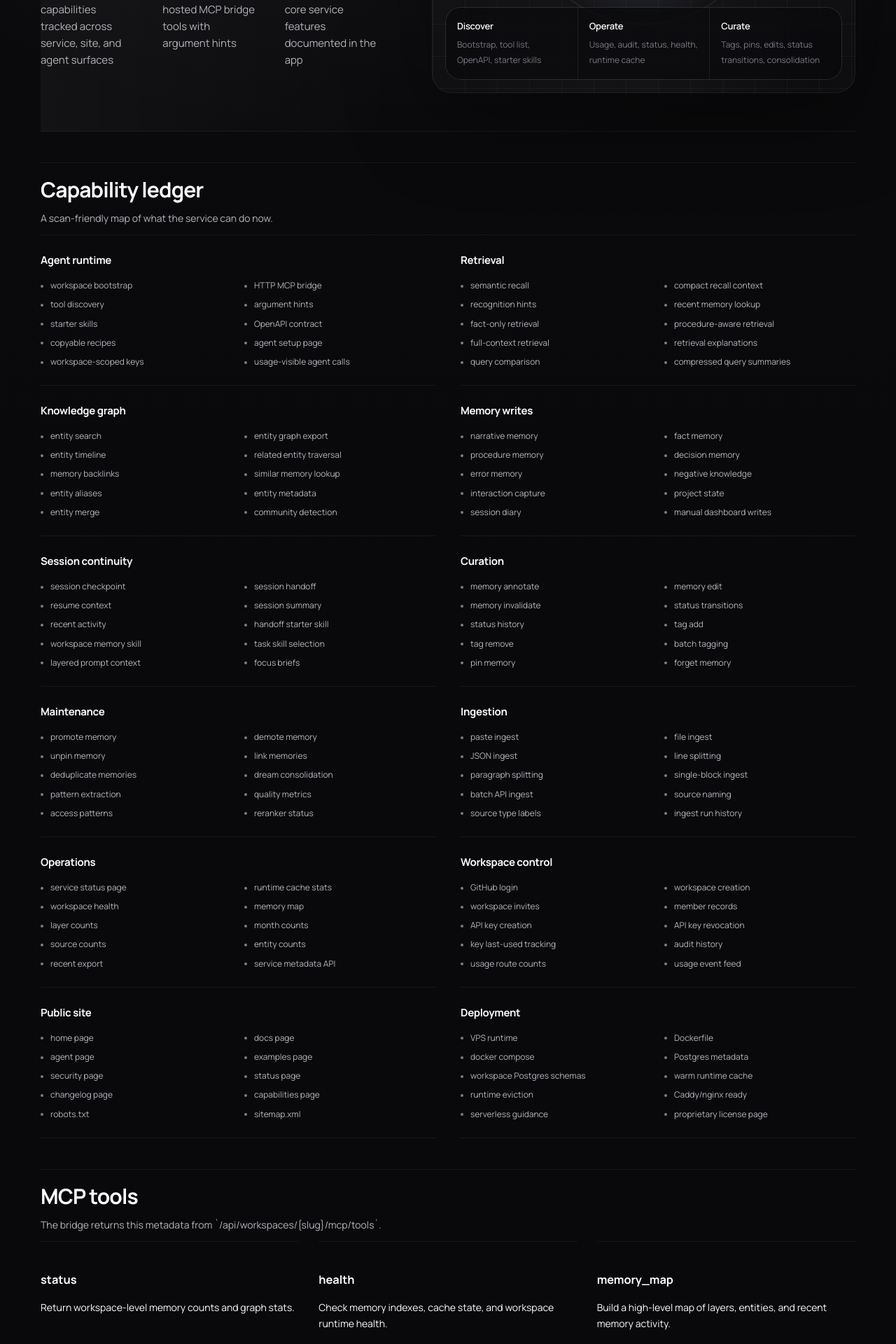
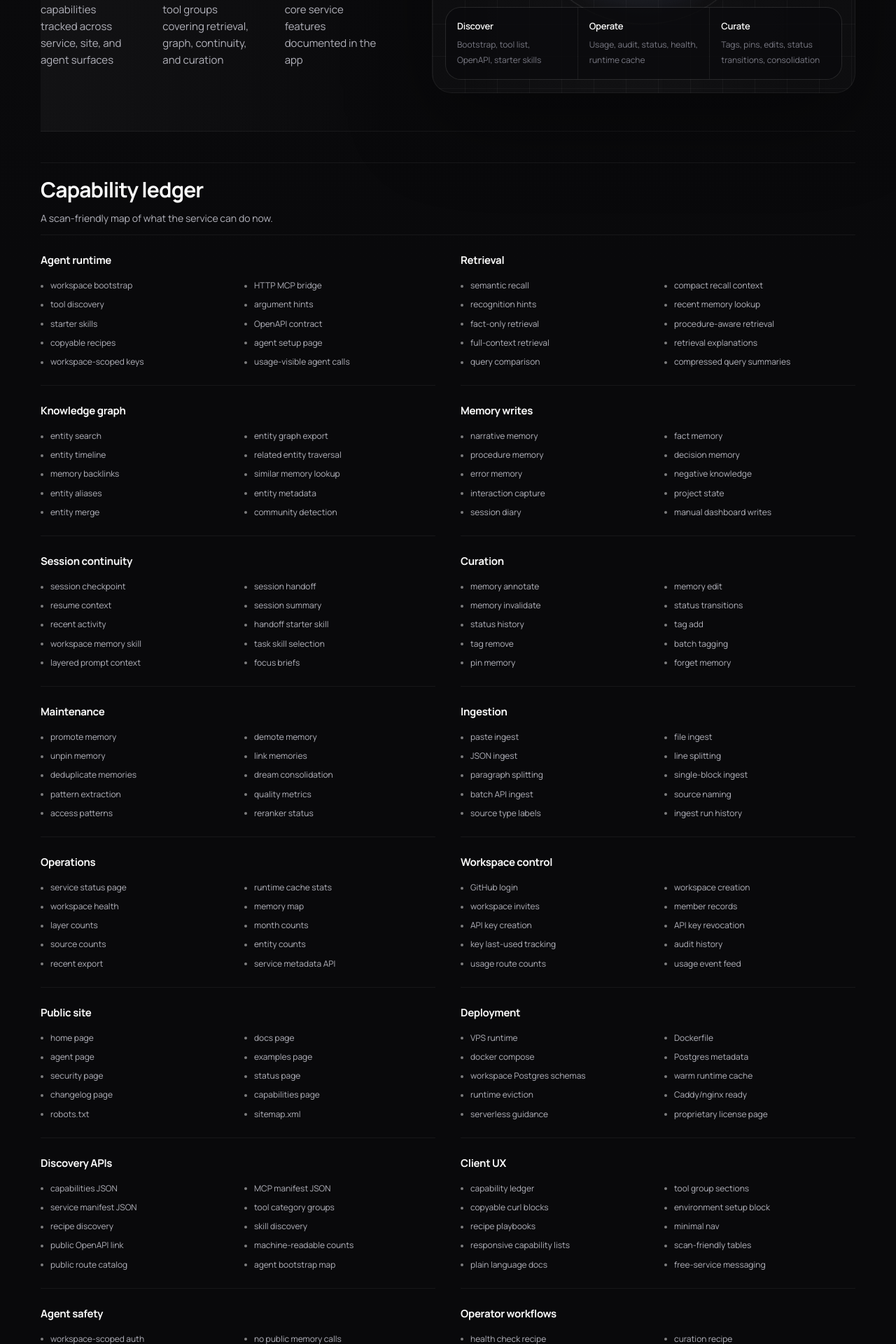
Before and after one commit to raya-ac/engram-cloud, a FastAPI app: page /capabilities in a window 1280 px wide. Shown: the part 600-2520 px from the top of the page at 70% size. Run offline with FastAPI, Linux system fonts and the light colour scheme; parts of the project's set-up code (start-up, migrations or seed data) failed here and were passed over; some libraries are stand-ins or nearby versions.

Commit message:
Add public manifests and tool groups

```diff
--- a/app/main.py
+++ b/app/main.py
@@ -13,7 +13,7 @@ from starlette.middleware.sessions import SessionMiddleware
 from sqlalchemy import false, func, select
 from sqlalchemy import delete
 
-from app.agent_catalog import STARTER_SKILLS, SUPPORTED_TOOLS, render_skill_markdown, starter_skill_list
+from app.agent_catalog import STARTER_SKILLS, SUPPORTED_TOOLS, grouped_tool_list, render_skill_markdown, starter_skill_list
 from app.auth import current_user_id, login_required, oauth
 from app.config import settings
 from app.db import Base, SessionLocal, engine
@@ -113,6 +113,46 @@ INTEGRATION_RECIPES = [
         "steps": ["Poll usage endpoint", "Group by route", "Rotate quiet or noisy keys"],
         "command": "curl -H \"Authorization: Bearer $MEMORYLAYER_KEY\" \"$MEMORYLAYER_URL/api/workspaces/$SLUG/usage\"",
     },
+    {
+        "name": "Compact prompt context",
+        "steps": ["Call MCP bridge", "Fetch recall_context", "Inject result"],
+        "command": "curl -X POST -H \"Authorization: Bearer $MEMORYLAYER_KEY\" -H \"Content-Type: application/json\" -d '{\"tool\":\"recall_context\",\"args\":{\"query\":\"current project state\",\"max_tokens\":1200}}' \"$MEMORYLAYER_URL/api/workspaces/$SLUG/mcp\"",
+    },
+    {
+        "name": "Session checkpoint",
+        "steps": ["Summarize work", "Save checkpoint", "Resume later"],
+        "command": "curl -X POST -H \"Authorization: Bearer $MEMORYLAYER_KEY\" -H \"Content-Type: application/json\" -d '{\"tool\":\"session_checkpoint\",\"args\":{\"note\":\"Finished deploy; next check onboarding flow\",\"limit\":8}}' \"$MEMORYLAYER_URL/api/workspaces/$SLUG/mcp\"",
+    },
+    {
+        "name": "Negative knowledge",
+        "steps": ["Catch bad assumption", "Store exclusion", "Prevent repeat"],
+        "command": "curl -X POST -H \"Authorization: Bearer $MEMORYLAYER_KEY\" -H \"Content-Type: application/json\" -d '{\"tool\":\"remember_negative\",\"args\":{\"content\":\"Do not use local SQLite for production memory\",\"scope\":\"deployment\",\"context\":\"Postgres is required for hosted workspaces\"}}' \"$MEMORYLAYER_URL/api/workspaces/$SLUG/mcp\"",
+    },
+    {
+        "name": "Entity pivot",
+        "steps": ["Find entity", "Load graph", "Follow related work"],
+        "command": "curl -X POST -H \"Authorization: Bearer $MEMORYLAYER_KEY\" -H \"Content-Type: application/json\" -d '{\"tool\":\"entity_graph\",\"args\":{\"name\":\"Memorylayer\"}}' \"$MEMORYLAYER_URL/api/workspaces/$SLUG/mcp\"",
+    },
+    {
+        "name": "Curation pass",
+        "steps": ["Find duplicate cluster", "Deduplicate", "Check quality"],
+        "command": "curl -X POST -H \"Authorization: Bearer $MEMORYLAYER_KEY\" -H \"Content-Type: application/json\" -d '{\"tool\":\"dedup\",\"args\":{\"threshold\":0.92,\"max_merges\":5}}' \"$MEMORYLAYER_URL/api/workspaces/$SLUG/mcp\"",
+    },
+    {
+        "name": "Tool manifest",
+        "steps": ["Fetch manifest", "Group tools", "Render client UI"],
+        "command": "curl \"$MEMORYLAYER_URL/api/mcp/manifest\"",
+    },
+    {
+        "name": "Public capability sync",
+        "steps": ["Fetch capabilities", "Cache counts", "Expose service map"],
+        "command": "curl \"$MEMORYLAYER_URL/api/capabilities\"",
+    },
+    {
+        "name": "Workspace health check",
+        "steps": ["Call health", "Read memory map", "Export recent"],
+        "command": "curl -X POST -H \"Authorization: Bearer $MEMORYLAYER_KEY\" -H \"Content-Type: application/json\" -d '{\"tool\":\"health\",\"args\":{}}' \"$MEMORYLAYER_URL/api/workspaces/$SLUG/mcp\"",
+    },
 ]
 
 
@@ -297,11 +337,101 @@ CAPABILITY_GROUPS = [
             "proprietary license page",
         ],
     },
+    {
+        "name": "Discovery APIs",
+        "items": [
+            "capabilities JSON",
+            "MCP manifest JSON",
+            "service manifest JSON",
+            "tool category groups",
+            "recipe discovery",
+            "skill discovery",
+            "public OpenAPI link",
+            "machine-readable counts",
+            "public route catalog",
+            "agent bootstrap map",
+        ],
+    },
+    {
+        "name": "Client UX",
+        "items": [
+            "capability ledger",
+            "tool group sections",
+            "copyable curl blocks",
+            "environment setup block",
+            "recipe playbooks",
+            "minimal nav",
+            "responsive capability lists",
+            "scan-friendly tables",
+            "plain language docs",
+            "free-service messaging",
+        ],
+    },
+    {
+        "name": "Agent safety",
+        "items": [
+            "workspace-scoped auth",
+            "no public memory calls",
+            "explicit argument hints",
+            "curation tools documented",
+            "negative knowledge capture",
+            "audit on bridge calls",
+            "usage trail on bridge calls",
+            "revocable keys",
+            "soft-delete memory path",
+            "status history lookup",
+        ],
+    },
+    {
+        "name": "Operator workflows",
+        "items": [
+            "health check recipe",
+            "curation recipe",
+            "entity pivot recipe",
+            "checkpoint recipe",
+            "compact context recipe",
+            "capability sync recipe",
+            "tool manifest recipe",
+            "usage monitor recipe",
+            "ingestion recipe",
+            "handoff recipe",
+        ],
+    },
 ]
 
 
 def capability_count() -> int:
     return sum(len(group["items"]) for group in CAPABILITY_GROUPS)
+
+
+def public_manifest() -> dict:
+    return {
+        "service": "memorylayer",
+        "name": "Memorylayer",
+        "runtime": "vps",
+        "database": "postgres",
+        "base_url": settings.base_url,
+        "routes": {
+            "home": f"{settings.base_url}/",
+            "docs": f"{settings.base_url}/docs",
+            "agents": f"{settings.base_url}/agents",
+            "capabilities": f"{settings.base_url}/capabilities",
+            "examples": f"{settings.base_url}/examples",
+            "status": f"{settings.base_url}/status",
+            "openapi": f"{settings.base_url}/openapi.json",
+            "service_status": f"{settings.base_url}/api/service/status",
+            "capabilities_json": f"{settings.base_url}/api/capabilities",
+            "mcp_manifest": f"{settings.base_url}/api/mcp/manifest",
+        },
+        "counts": {
+            "features": len(SERVICE_FEATURES),
+            "capabilities": capability_count(),
+            "mcp_tools": len(SUPPORTED_TOOLS),
+            "tool_groups": len(grouped_tool_list()),
+            "recipes": len(INTEGRATION_RECIPES),
+            "skills": len(STARTER_SKILLS),
+        },
+    }
 
 
 CHANGELOG_ENTRIES = [
@@ -735,6 +865,7 @@ async def home(request: Request):
         features=SERVICE_FEATURES,
         recipes=INTEGRATION_RECIPES,
         tools=SUPPORTED_TOOLS,
+        tool_groups=grouped_tool_list(),
         capability_groups=CAPABILITY_GROUPS,
         capability_count=capability_count(),
     )
@@ -748,6 +879,7 @@ async def agents_page(request: Request):
         skills=starter_skill_list(),
         recipes=INTEGRATION_RECIPES,
         tools=SUPPORTED_TOOLS,
+        tool_groups=grouped_tool_list(),
         capability_groups=CAPABILITY_GROUPS,
         capability_count=capability_count(),
     )
@@ -765,6 +897,7 @@ async def docs_page(request: Request):
         "docs.html",
         skills=starter_skill_list(),
         tools=SUPPORTED_TOOLS,
+        tool_groups=grouped_tool_list(),
         features=SERVICE_FEATURES,
         recipes=INTEGRATION_RECIPES,
         capability_groups=CAPABILITY_GROUPS,
@@ -779,6 +912,7 @@ async def capabilities_page(request: Request):
         request,
         "capabilities.html",
         tools=SUPPORTED_TOOLS,
+        tool_groups=grouped_tool_list(),
         features=SERVICE_FEATURES,
         capability_groups=CAPABILITY_GROUPS,
         capability_count=capability_count(),
@@ -797,7 +931,7 @@ async def status_page(request: Request):
 
 @app.get("/examples", response_class=HTMLResponse)
 async def examples_page(request: Request):
-    return render(request, "examples.html", recipes=INTEGRATION_RECIPES)
+    return render(request, "examples.html", recipes=INTEGRATION_RECIPES, manifest=public_manifest())
 
 
 @app.get("/changelog", response_class=HTMLResponse)
@@ -816,8 +950,42 @@ async def api_service_status():
             "features": len(SERVICE_FEATURES),
             "capabilities": capability_count(),
             "mcp_tools": len(SUPPORTED_TOOLS),
+            "tool_groups": len(grouped_tool_list()),
+            "recipes": len(INTEGRATION_RECIPES),
             "base_url": settings.base_url,
             "runtime_cache": workspace_runtime_stats(),
+        }
+    )
+
+
+@app.get("/api/service/manifest")
+async def api_service_manifest():
+    return JSONResponse(public_manifest())
+
+
+@app.get("/api/capabilities")
+async def api_capabilities():
+    return JSONResponse(
+        {
+            **public_manifest(),
+            "capability_groups": CAPABILITY_GROUPS,
+            "features": SERVICE_FEATURES,
+            "recipes": INTEGRATION_RECIPES,
+        }
+    )
+
+
+@app.get("/api/mcp/manifest")
+async def api_mcp_manifest():
+    return JSONResponse(
+        {
+            **public_manifest(),
+            "transport": "http-json",
+            "workspace_call_url_template": f"{settings.base_url}/api/workspaces/{{slug}}/mcp",
+            "workspace_tools_url_template": f"{settings.base_url}/api/workspaces/{{slug}}/mcp/tools",
+            "auth": ["Authorization: Bearer <workspace-api-key>", "X-API-Key: <workspace-api-key>"],
+            "tool_groups": grouped_tool_list(),
+            "tools": SUPPORTED_TOOLS,
         }
     )
 
@@ -832,7 +1000,20 @@ async def robots_txt():
 
 @app.get("/sitemap.xml")
 async def sitemap_xml():
-    routes = ["", "agents", "docs", "capabilities", "examples", "security", "status", "changelog", "login"]
+    routes = [
+        "",
+        "agents",
+        "docs",
+        "capabilities",
+        "examples",
+        "security",
+        "status",
+        "changelog",
+        "login",
+        "api/service/manifest",
+        "api/capabilities",
+        "api/mcp/manifest",
+    ]
     body = "\n".join(
         f"  <url><loc>{settings.base_url}/{route}</loc></url>" if route else f"  <url><loc>{settings.base_url}/</loc></url>"
         for route in routes
--- a/app/templates/capabilities.html
+++ b/app/templates/capabilities.html
@@ -18,8 +18,8 @@
           <p class="subtle">capabilities tracked across service, site, and agent surfaces</p>
         </div>
         <div>
-          <strong>{{ tools|length }}</strong>
-          <p class="subtle">hosted MCP bridge tools with argument hints</p>
+          <strong>{{ tool_groups|length }}</strong>
+          <p class="subtle">tool groups covering retrieval, graph, continuity, and curation</p>
         </div>
         <div>
           <strong>{{ features|length }}</strong>
@@ -71,16 +71,45 @@
 
 <section class="section-title fade-reveal">
   <div>
-    <h2>MCP tools</h2>
-    <p class="subtle">The bridge returns this metadata from `/api/workspaces/{slug}/mcp/tools`.</p>
+    <h2>Discovery endpoints</h2>
+    <p class="subtle">These public JSON routes let clients build setup screens and tool pickers without scraping HTML.</p>
   </div>
 </section>
 
 <section class="grid three fade-reveal">
-  {% for tool in tools %}
   <div class="surface-block">
-    <h3>{{ tool.name }}</h3>
-    <p>{{ tool.summary }}</p>
+    <h3>Service manifest</h3>
+    <p><code>/api/service/manifest</code></p>
+    <p class="subtle">Routes, counts, service metadata, and public entry points.</p>
+  </div>
+  <div class="surface-block">
+    <h3>Capability JSON</h3>
+    <p><code>/api/capabilities</code></p>
+    <p class="subtle">The full capability ledger, features, and recipe catalog.</p>
+  </div>
+  <div class="surface-block">
+    <h3>MCP manifest</h3>
+    <p><code>/api/mcp/manifest</code></p>
+    <p class="subtle">Tool groups, arguments, auth shape, and workspace URL templates.</p>
+  </div>
+</section>
+
+<section class="section-title fade-reveal">
+  <div>
+    <h2>MCP tool groups</h2>
+    <p class="subtle">The bridge is grouped so agents can pick the right class of operation before selecting a tool.</p>
+  </div>
+</section>
+
+<section class="capability-ledger fade-reveal">
+  {% for group in tool_groups %}
+  <div class="capability-group">
+    <h3>{{ group.name }}</h3>
+    <ul class="capability-list">
+      {% for tool in group.tools %}
+      <li>{{ tool.name }}</li>
+      {% endfor %}
+    </ul>
   </div>
   {% endfor %}
 </section>
```
Also changed, not shown: app/agent_catalog.py (+87 -0 lines), app/templates/agents.html (+17 -0 lines), app/templates/docs.html (+41 -0 lines), app/templates/examples.html (+33 -0 lines), app/templates/landing.html (+29 -3 lines), tests/test_public_routes.py (+17 -0 lines), README.md.
